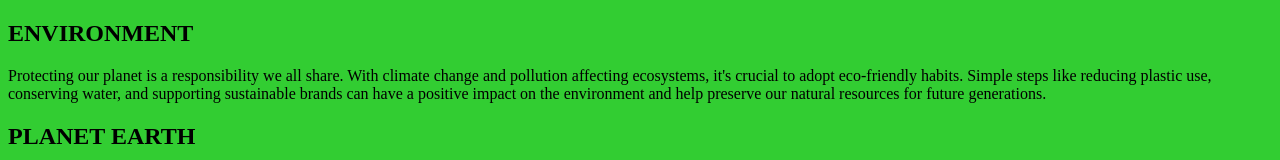
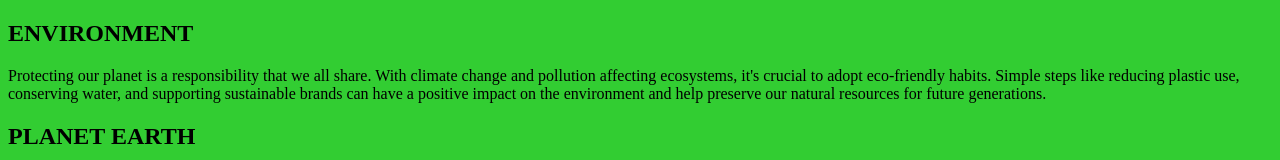
Before and after one commit to Eshhaa11/Html-Week-2, a plain HTML site: page index.html in a window 1280 px wide. Shown: the top 160 px of the page. Drawn offline with Linux system fonts and the light colour scheme.

```diff
--- a/index.html
+++ b/index.html
@@ -15,7 +15,7 @@
    <div>
   <article>
   <h1>ENVIRONMENT</h1>
-  <p>Protecting our planet is a responsibility we all share. With climate change and pollution affecting ecosystems, it's crucial to adopt eco-friendly habits. Simple steps like reducing plastic use, conserving water, and supporting sustainable brands can have a positive impact on the environment and help preserve our natural resources for future generations.</p>
+  <p>Protecting our planet is a responsibility that we all share. With climate change and pollution affecting ecosystems, it's crucial to adopt eco-friendly habits. Simple steps like reducing plastic use, conserving water, and supporting sustainable brands can have a positive impact on the environment and help preserve our natural resources for future generations.</p>
   <article>
     </div>
 
```
